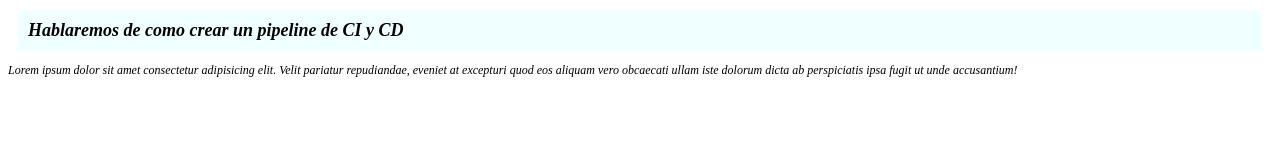
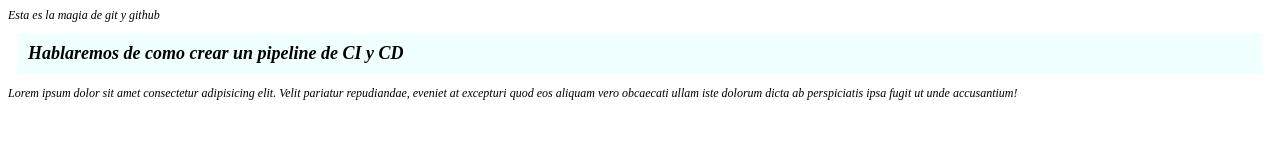
Before and after one commit to AlcidesDevOps/blog_devops, a plain HTML site: page index.html in a window 1280 px wide. Drawn offline with Linux system fonts and the light colour scheme.

Commit message:
Se realkiza modificacion desde git

```diff
--- a/index.html
+++ b/index.html
@@ -6,7 +6,7 @@
 <body>
     <div class="main">
         <div class="encabezado">
-
+Esta es la magia de git y github
         </div>
         <h2>
 
```
